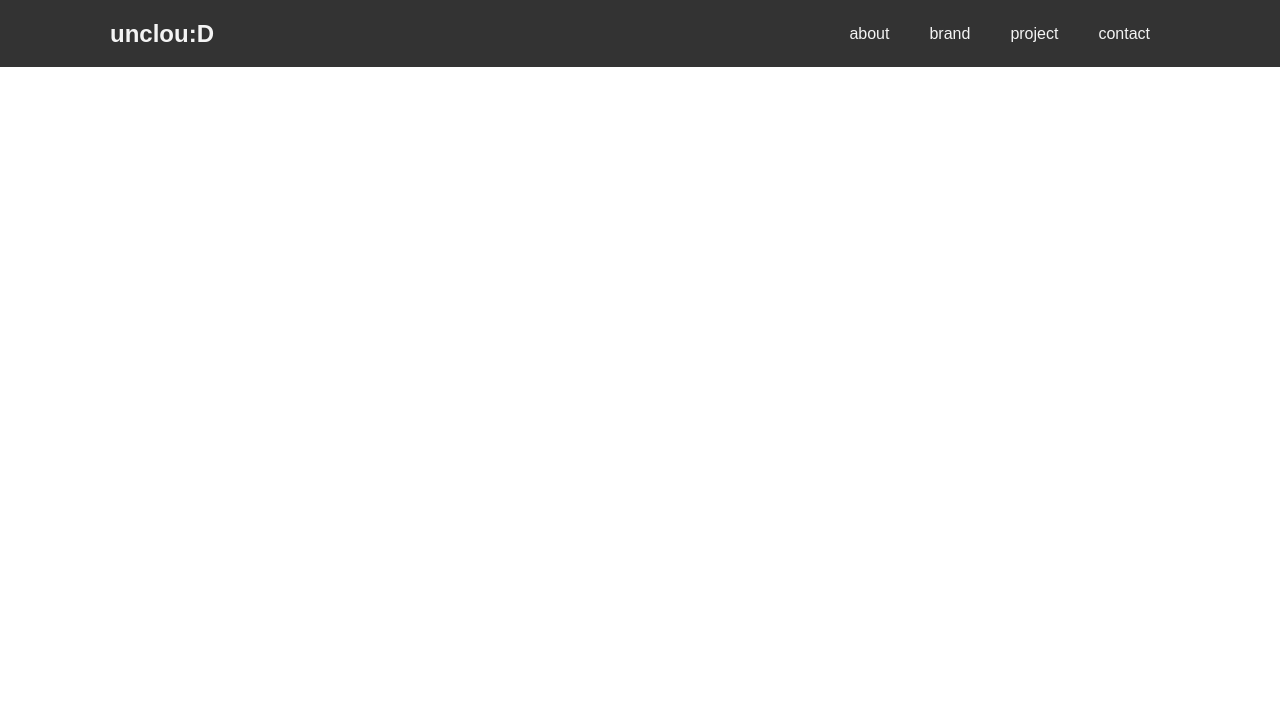
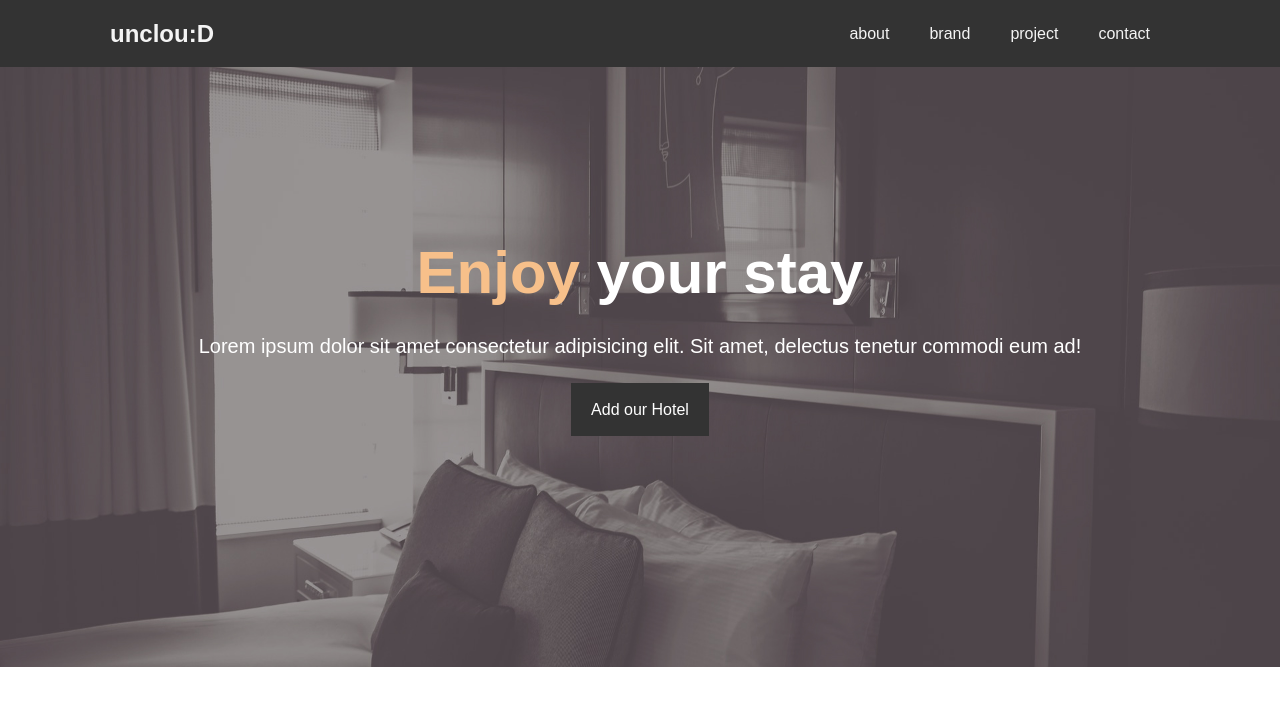
Before and after one commit to uncloudy/uncloudy_website, a plain HTML site: page web/index.html in a window 1280 px wide. Drawn offline with Linux system fonts and the light colour scheme.

Commit message:
making showcase

```diff
--- a/web/css/style.css
+++ b/web/css/style.css
@@ -36,6 +36,28 @@ p {
   padding: 0 20px;
 }
 
+.text-primary {
+  color: #f7c08a;
+}
+
+.lead {
+  font-size: 20px;
+}
+
+.btn {
+  display: inline-block;
+  color: #fff;
+  background-color: #333;
+  padding: 13px 20px;
+  border: none;
+  cursor: pointer;
+}
+
+.btn:hover {
+  color: #333;
+  background-color: #f7c08a;
+}
+
 /* navbar */
 #navbar {
   background-color: #333;
@@ -71,3 +93,26 @@ p {
   background-color: #444;
   color: #ff8833;
 }
+
+/* showcase */
+
+#showcase {
+  background: url("../img/showcase.jpg") no-repeat center center/cover;
+  height: 600px;
+}
+
+#showcase .showcase-content {
+  color: #fff;
+  padding-top: 170px;
+  text-align: center;
+}
+
+#showcase .showcase-content h1 {
+  font-size: 60px;
+  line-height: 1.2em;
+}
+
+#showcase .showcase-content p {
+  padding-bottom: 20px;
+  line-height: 1.7em;
+}
--- a/web/index.html
+++ b/web/index.html
@@ -22,6 +22,21 @@
           </ul>
         </div>
       </nav>
+      <div id="showcase">
+        <div class="container">
+          <div class="showcase-content">
+            <h1>
+              <span class="text-primary">Enjoy</span>
+              your stay
+            </h1>
+            <p class="lead">
+              Lorem ipsum dolor sit amet consectetur adipisicing elit. Sit amet,
+              delectus tenetur commodi eum ad!
+            </p>
+            <a class="btn" href="about.html">Add our Hotel</a>
+          </div>
+        </div>
+      </div>
     </header>
   </body>
 </html>
```
Also changed, not shown: web/img/person-1.jpg (added), web/img/person-2.jpg (added), web/img/photo-1.jpg (added), web/img/photo-2.jpg (added), web/img/showcase.jpg (added), web/img/test-bg.jpg (added).
